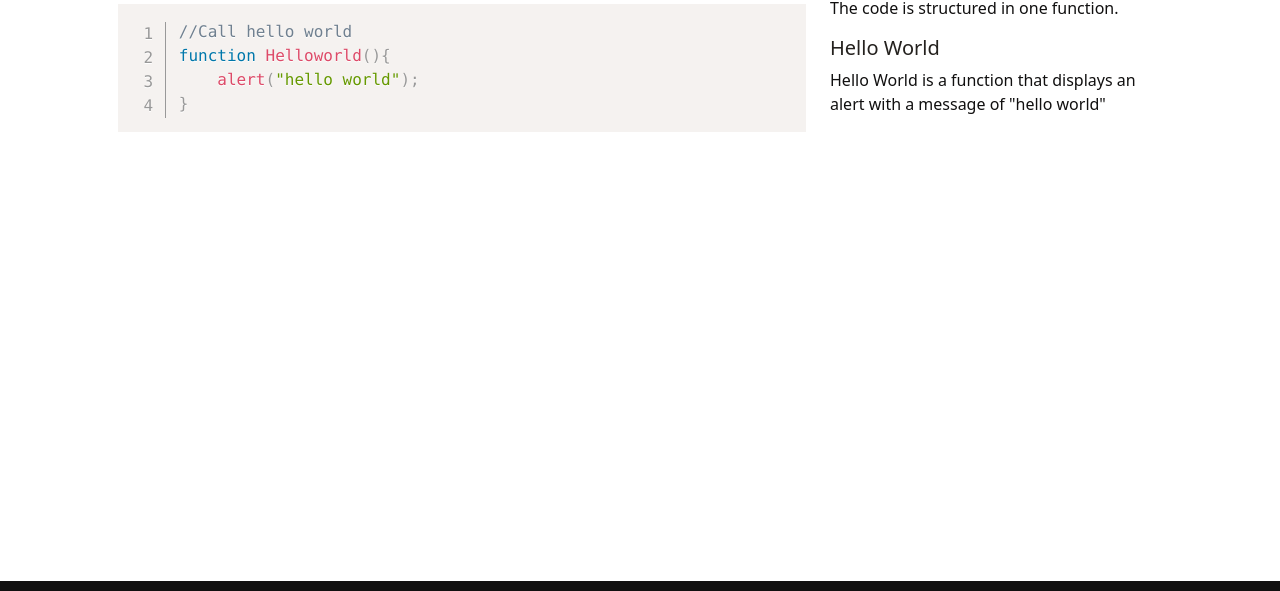
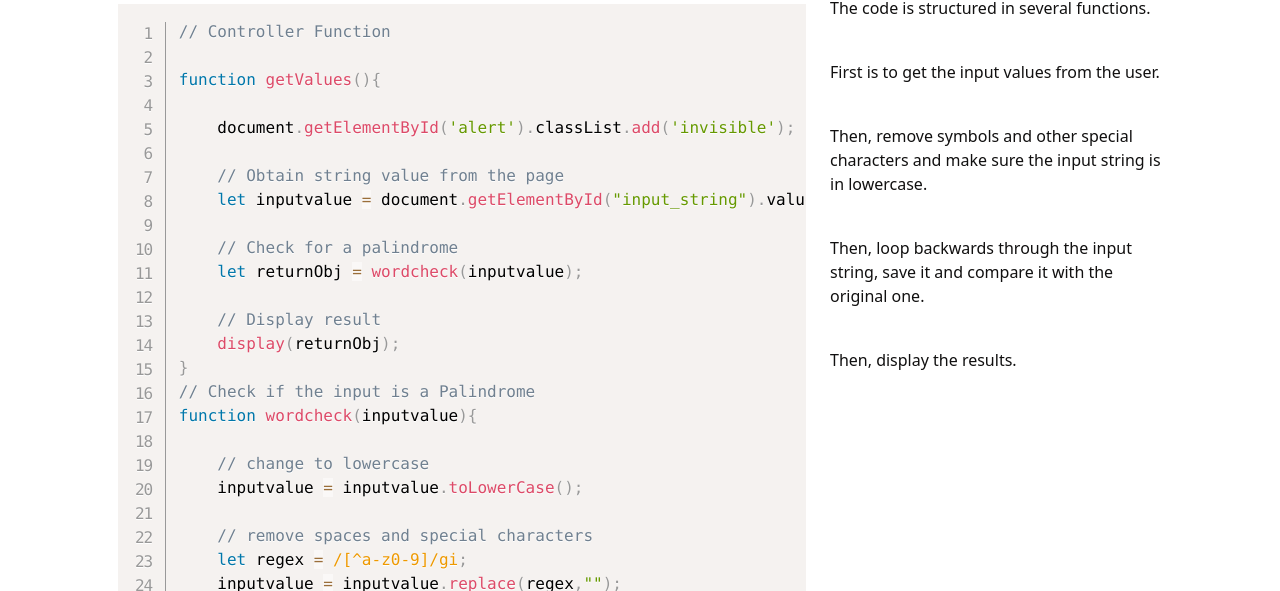
Before and after one commit to zzhang025/Tacocat, a plain HTML site: page code.html in a window 1280 px wide. Shown: the part 123-714 px from the top of the page. Drawn offline with nearby package versions, Linux system fonts and the light colour scheme.

Commit message:
codingpage update

```diff
--- a/code.html
+++ b/code.html
@@ -54,17 +54,70 @@
                 <div class="col-lg-8">
                     <pre class="line-numbers">
                         <code class="language-js">
-                            //Call hello world
-                            function Helloworld(){
-                                alert("hello world");
-                            }
+                            // Controller Function
+
+function getValues(){
+
+    document.getElementById('alert').classList.add('invisible');
+
+    // Obtain string value from the page
+    let inputvalue = document.getElementById("input_string").value;
+
+    // Check for a palindrome
+    let returnObj = wordcheck(inputvalue);
+
+    // Display result
+    display(returnObj);
+}
+// Check if the input is a Palindrome
+function wordcheck(inputvalue){
+
+    // change to lowercase
+    inputvalue = inputvalue.toLowerCase();
+
+    // remove spaces and special characters
+    let regex = /[^a-z0-9]/gi;
+    inputvalue = inputvalue.replace(regex,"");
+
+    let string=[];
+    let returnObj={};
+
+    for (let i = inputvalue.length-1; i >= 0; i--) {
+        string += inputvalue[i];
+    }
+
+    if (string == inputvalue) {
+        returnObj.msg = "Great Job! You entered a Palindrome"
+    } else {
+        returnObj.msg = "So Close! You entered is not a Palindrome"
+    }
+
+    returnObj.reversed = string;
+    return returnObj;
+}
+
+// Display the result
+function display(returnObj){
+
+     //display the message
+     document.getElementById("alert_heading").innerHTML = returnObj.msg;
+     document.getElementById("msg").innerHTML =`Your phrase reversed is: ${returnObj.reversed}`;
+     document.getElementById("alert").classList.remove('invisible');
+
+}
                         </code>
                     </pre>
                 </div>
                 <div class="col-lg-4">
-                    <p>The code is structured in one function.</p>
-                    <h5>Hello World</h5>
-                    <p>Hello World is a function that displays an alert with a message of "hello world"</p>
+                    <p>The code is structured in several functions.</p>
+                    <br>
+                    <p>First is to get the input values from the user.</p>
+                    <br>
+                    <p>Then, remove symbols and other special characters and make sure the input string is in lowercase.</p>
+                    <br>
+                    <p>Then, loop backwards through the input string, save it and compare it with the original one.</p>
+                    <br>
+                    <p>Then, display the results.</p>
                 </div>
             </div>
         </div>
```
Also changed, not shown: 1 other file.
